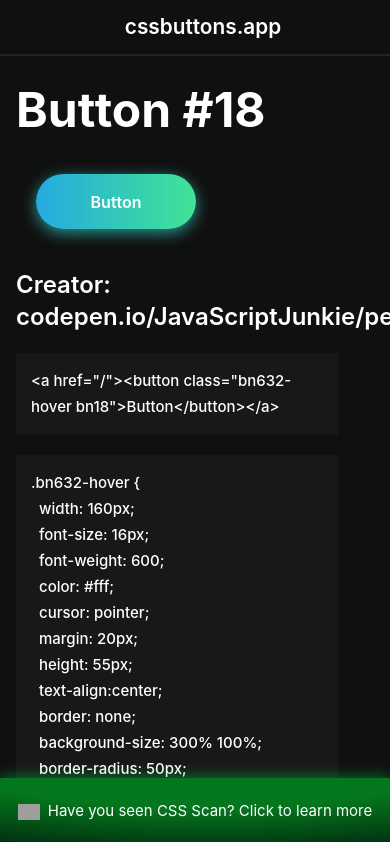
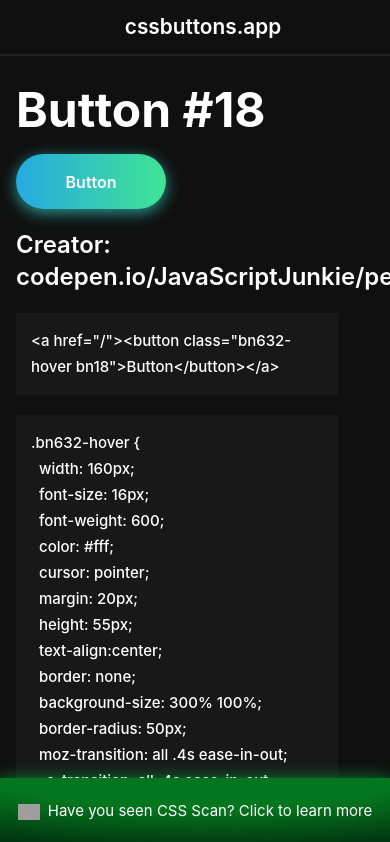
Before and after one commit to guivr/cssbuttons, a Next.js app: page /buttons/18 in a window 390 px wide. Shown: the top 842 px of the page. Built offline with nearby package versions, Linux system fonts and the light colour scheme; grey boxes are pictures that could not be loaded.

Commit message:
fix x-scroll mobile

```diff
--- a/styles/globals.css
+++ b/styles/globals.css
@@ -776,12 +776,11 @@ a.bn11:hover {
 }
 
 .bn632-hover {
-  width: 160px;
+  width: 150px;
   font-size: 16px;
   font-weight: 600;
   color: #fff;
   cursor: pointer;
-  margin: 20px;
   height: 55px;
   text-align: center;
   border: none;
```
